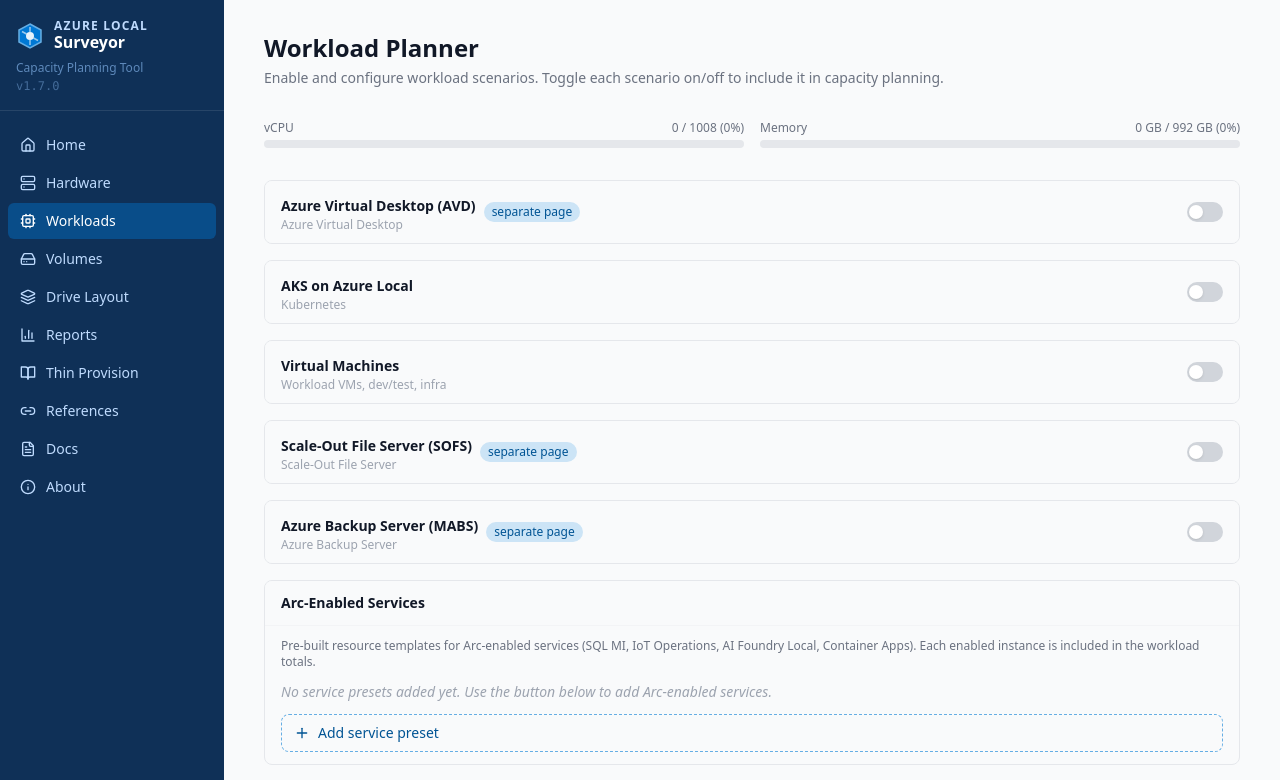
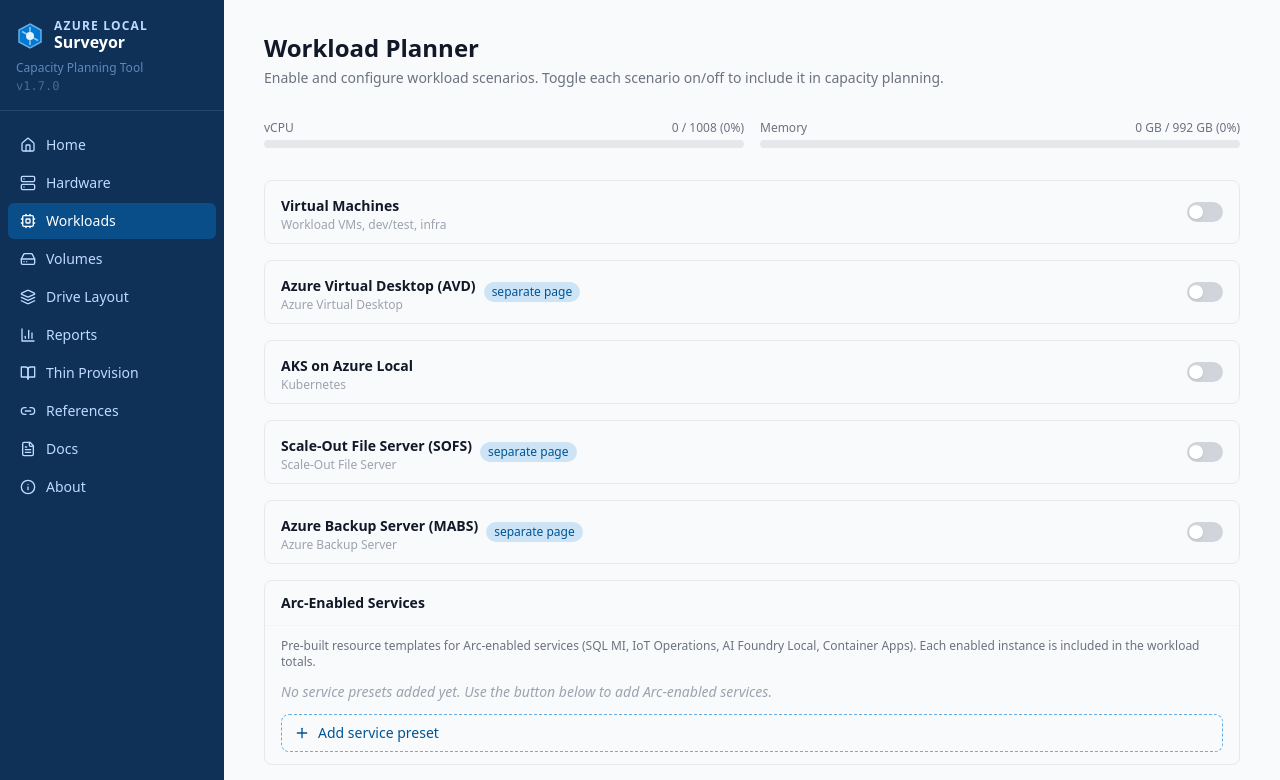
Before and after one commit to AzureLocal/azurelocal-surveyor, a React (Vite) app: page /#/workloads in a window 1280 px wide. Shown: the top 780 px of the page. Built offline with nearby package versions, Linux system fonts and the light colour scheme.

Commit message:
fix: reorder workload scenario cards — Virtual Machines first

```diff
--- a/src/components/WorkloadPlanner.tsx
+++ b/src/components/WorkloadPlanner.tsx
@@ -206,7 +206,14 @@
   return (
     <div className="space-y-4">
 
-      {/* ── 1. AVD ── */}
+      {/* ── 1. Virtual Machines ── */}
+      <ScenarioCard label="Virtual Machines" subtitle="Workload VMs, dev/test, infra" enabled={virtualMachines.enabled} onToggle={() => setVirtualMachines({ enabled: !virtualMachines.enabled })}>
+        <VmFields value={virtualMachines} onChange={setVirtualMachines} />
+        <ScenarioTotals vCpus={vmTotals.vCpus} memGB={vmTotals.memoryGB} storageTB={vmTotals.storageTB}
+          rawVCpus={virtualMachines.vmCount * virtualMachines.vCpusPerVm} overcommit={virtualMachines.vCpuOvercommitRatio} />
+      </ScenarioCard>
+
+      {/* ── 2. AVD ── */}
       <ScenarioCard label="Azure Virtual Desktop (AVD)" subtitle="Azure Virtual Desktop" badge="separate page" enabled={avdEnabled} onToggle={() => setAvdEnabled(!avdEnabled)}>
         <div className="text-sm text-gray-500">
           AVD is configured on the{' '}
@@ -222,7 +229,7 @@
         </p>
       </ScenarioCard>
 
-      {/* ── 2. AKS ── */}
+      {/* ── 3. AKS ── */}
       <ScenarioCard label="AKS on Azure Local" subtitle="Kubernetes" enabled={aks.enabled} onToggle={() => {
         if (aks.enabled && aksDependentPresetsEnabled) {
           if (!window.confirm('One or more Arc-enabled services (SQL MI, IoT Operations, etc.) require AKS. Disabling AKS will leave those presets without a runtime. Disable anyway?')) return
@@ -273,13 +280,6 @@
           <span>RAM: <strong className="text-gray-900 dark:text-white">{aksResult.totalMemoryGB} GB</strong></span>
           <span>Storage: <strong className="text-gray-900 dark:text-white">{aksResult.totalStorageTB} TB</strong></span>
         </div>
-      </ScenarioCard>
-
-      {/* ── 3. Virtual Machines ── */}
-      <ScenarioCard label="Virtual Machines" subtitle="Workload VMs, dev/test, infra" enabled={virtualMachines.enabled} onToggle={() => setVirtualMachines({ enabled: !virtualMachines.enabled })}>
-        <VmFields value={virtualMachines} onChange={setVirtualMachines} />
-        <ScenarioTotals vCpus={vmTotals.vCpus} memGB={vmTotals.memoryGB} storageTB={vmTotals.storageTB}
-          rawVCpus={virtualMachines.vmCount * virtualMachines.vCpusPerVm} overcommit={virtualMachines.vCpuOvercommitRatio} />
       </ScenarioCard>
 
       {/* ── 4. SOFS ── */}
```
